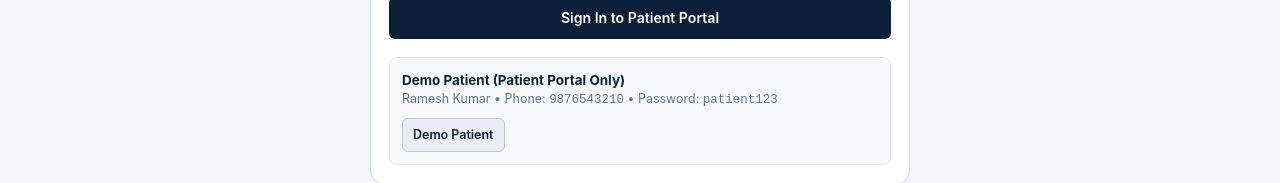
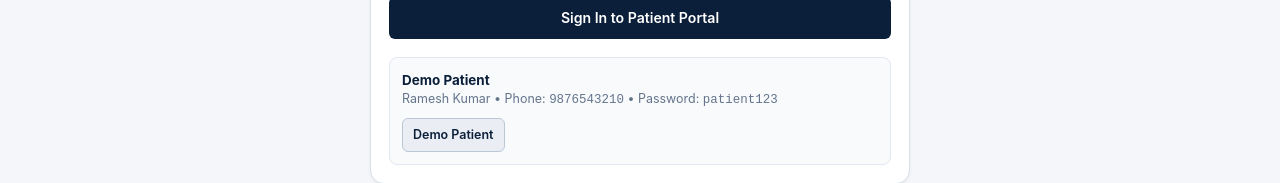
Before and after one commit to devsum1614-source/AAROGYASETU, a React (Vite) app in the folder frontend/: page / in a window 1280 px wide. Shown: the part 702-885 px from the top of the page. Built offline with nearby package versions, Linux system fonts and the light colour scheme; no server answers.

Commit message:
Remove (Patient Portal Only) and (Doctor Portal Only) labels from demo cards

```diff
--- a/frontend/src/components/AuthView.tsx
+++ b/frontend/src/components/AuthView.tsx
@@ -327,7 +327,7 @@ export const AuthView: React.FC<AuthViewProps> = ({
                 <>
                   <div>
                     <div style={{ fontSize: '0.84rem', fontWeight: 700, color: '#0b1f3a' }}>
-                      Demo Patient (Patient Portal Only)
+                      Demo Patient
                     </div>
                     <div style={{ fontSize: '0.78rem', color: '#64748b' }}>
                       Ramesh Kumar • Phone: <code>9876543210</code> • Password: <code>patient123</code>
@@ -346,7 +346,7 @@ export const AuthView: React.FC<AuthViewProps> = ({
                 <>
                   <div>
                     <div style={{ fontSize: '0.84rem', fontWeight: 700, color: '#0b1f3a' }}>
-                      Demo Doctor (Doctor Portal Only)
+                      Demo Doctor
                     </div>
                     <div style={{ fontSize: '0.78rem', color: '#64748b' }}>
                       Dr. Priya Sharma • Phone: <code>9123456780</code> • Password: <code>doctor123</code>
```
